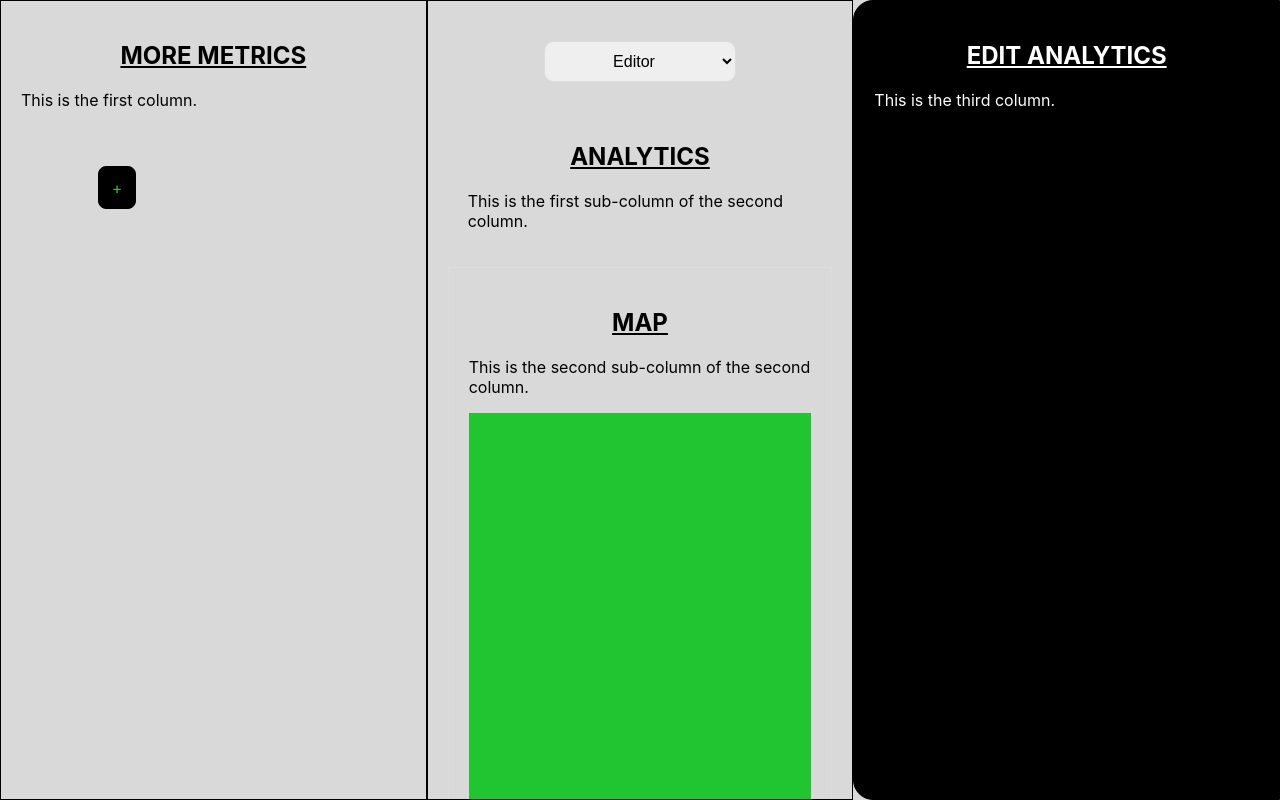
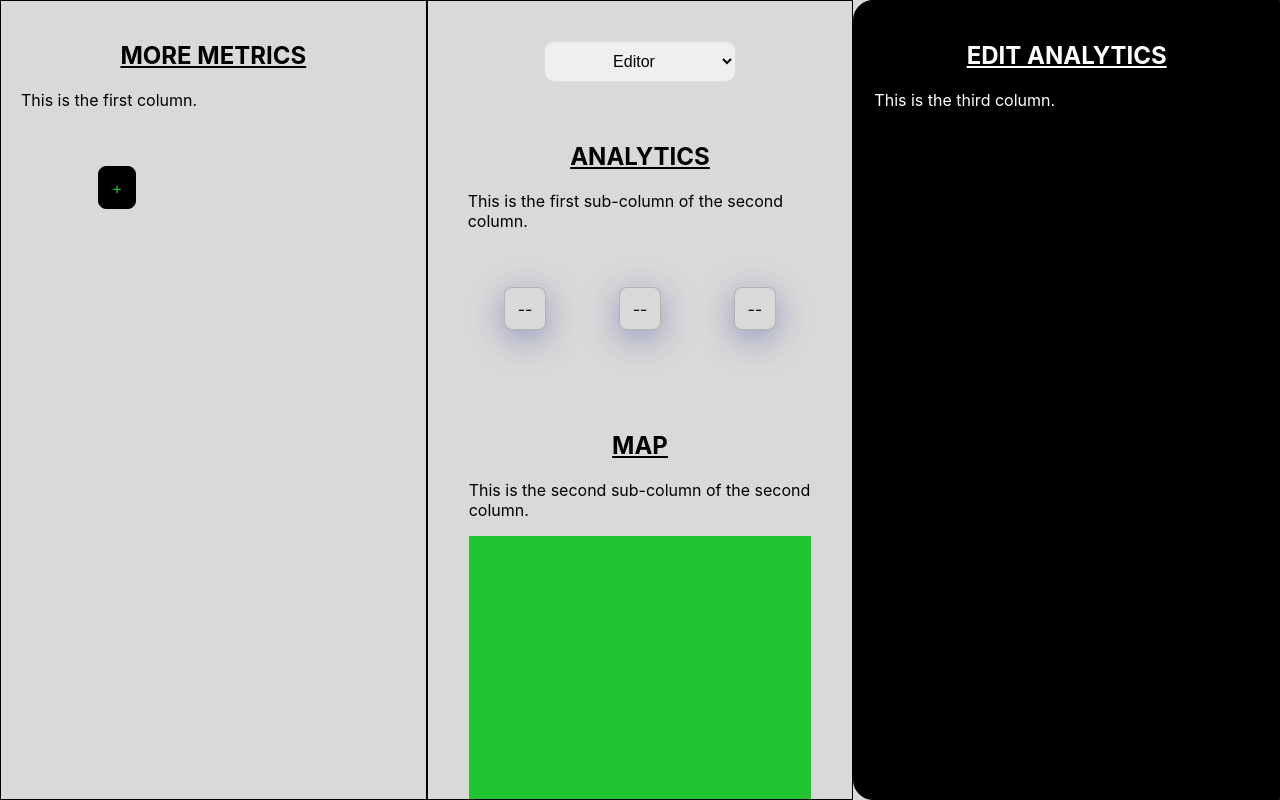
Before and after one commit to D-Haran/robotics-website, a Next.js app in the folder Documents/Markham Robotics/robotics-website/: page / in a window 1280 px wide. Built offline with nearby package versions, Linux system fonts and the light colour scheme.

Commit message:
changed analytics and titles

```diff
--- a/Documents/Markham Robotics/robotics-website/pages/_app.js
+++ b/Documents/Markham Robotics/robotics-website/pages/_app.js
@@ -1,7 +1,17 @@
+import { Fragment } from 'react'
 import '../styles/globals.css'
+import Head from 'next/head'
 
 function MyApp({ Component, pageProps }) {
-  return <Component {...pageProps} />
+  return (
+    <Fragment>
+      <Head>
+      <title>Markham Space Invaders - Competition Site</title>
+      <link rel="shortcut icon" href="/static/logo.jpg" />
+    </Head>
+    <Component {...pageProps} />
+    </Fragment>
+  )
 }
 
 export default MyApp
--- a/Documents/Markham Robotics/robotics-website/pages/index.js
+++ b/Documents/Markham Robotics/robotics-website/pages/index.js
@@ -9,9 +9,7 @@ export default function Home() {
   return (
     <div className={styles.container}>
       <Head>
-        <title>My Next App</title>
-        <meta name="description" content="My Next App" />
-        <link rel="icon" href="/favicon.ico" />
+        <meta name="description" content="Markham Robotics" />
       </Head>
 
       <main className={styles.main}>
@@ -37,15 +35,25 @@ export default function Home() {
             <div className={styles.subColumn1}>
               <h2 className={styles.titles}><u>ANALYTICS</u></h2>
               <p>This is the first sub-column of the second column.</p>
+              {(metricStats.length == 0) &&
+                <div className={styles.analyticsContainer}>
+                <Metrics metric={"--"} />
+                <Metrics metric={"--"} />
+                <Metrics metric={"--"} />
+                </div>
+              }
               {(metricStats.length == 1) &&
                 <div className={styles.analyticsContainer}>
                 <Metrics metric={metricStats[metricStats.length - 1]} />
+                <Metrics metric={"--"} />
+                <Metrics metric={"--"} />
                 </div>
               }
               {(metricStats.length == 2) &&
                 <div className={styles.analyticsContainer}>
                 <Metrics metric={metricStats[metricStats.length - 1]} />
               <Metrics metric={metricStats[metricStats.length - 2]}/>
+              <Metrics metric={"--"} />
                 </div>
               }
               {(metricStats.length > 2) &&
```
Also changed, not shown: Documents/Markham Robotics/robotics-website/public/static/logo.jpg (added).
